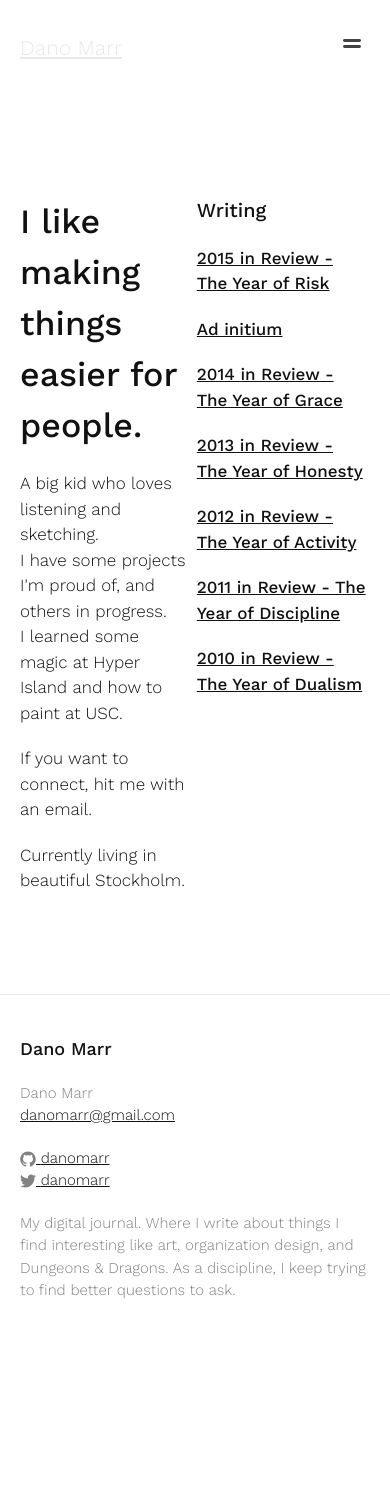
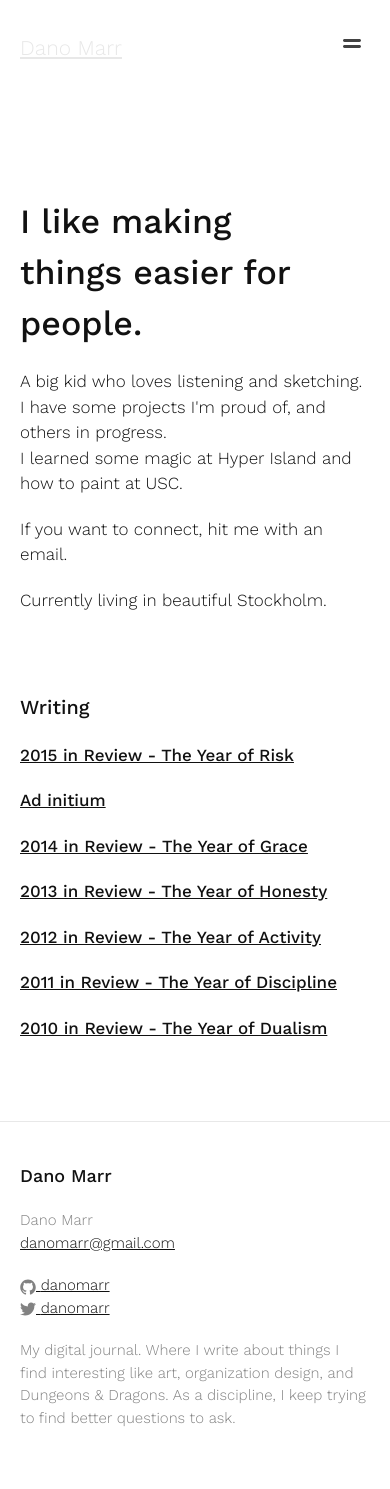
Before and after one commit to danomarr/danomarr.github.io, a Jekyll site: the page built from index.html, in a window 390 px wide. Built offline with Jekyll 4.4.1, drawn with Linux system fonts in a browser that asks for light colours; before the commit the page ends 1362 px from its top, so only the background shows below that.

Commit message:
adjusted responsive block behavior

```diff
--- a/_sass/_layout.scss
+++ b/_sass/_layout.scss
@@ -199,6 +199,11 @@
     max-height: 100%;
     vertical-align:top;
     margin-bottom: $spacing-unit * 2;
+
+    @include media-query($on-laptop) {
+      display: block;
+      width: 100%;
+    }
 }
 
 .side-two {
@@ -207,6 +212,11 @@
     max-height: 100%;
     vertical-align:top;
     margin-bottom: $spacing-unit * 2;
+
+    @include media-query($on-laptop) {
+      display: block;
+      width: 100%;
+    }
 }
 
 /**
```
